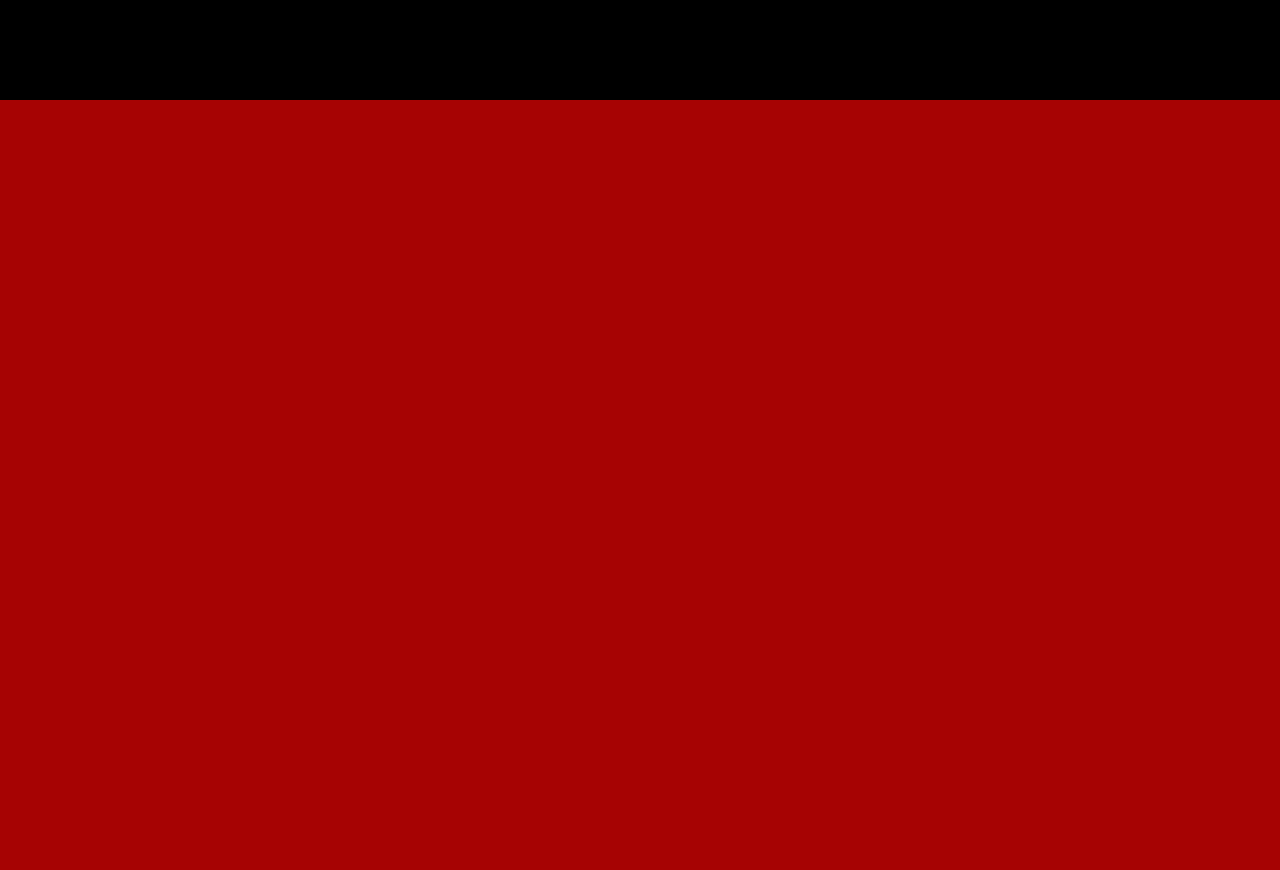
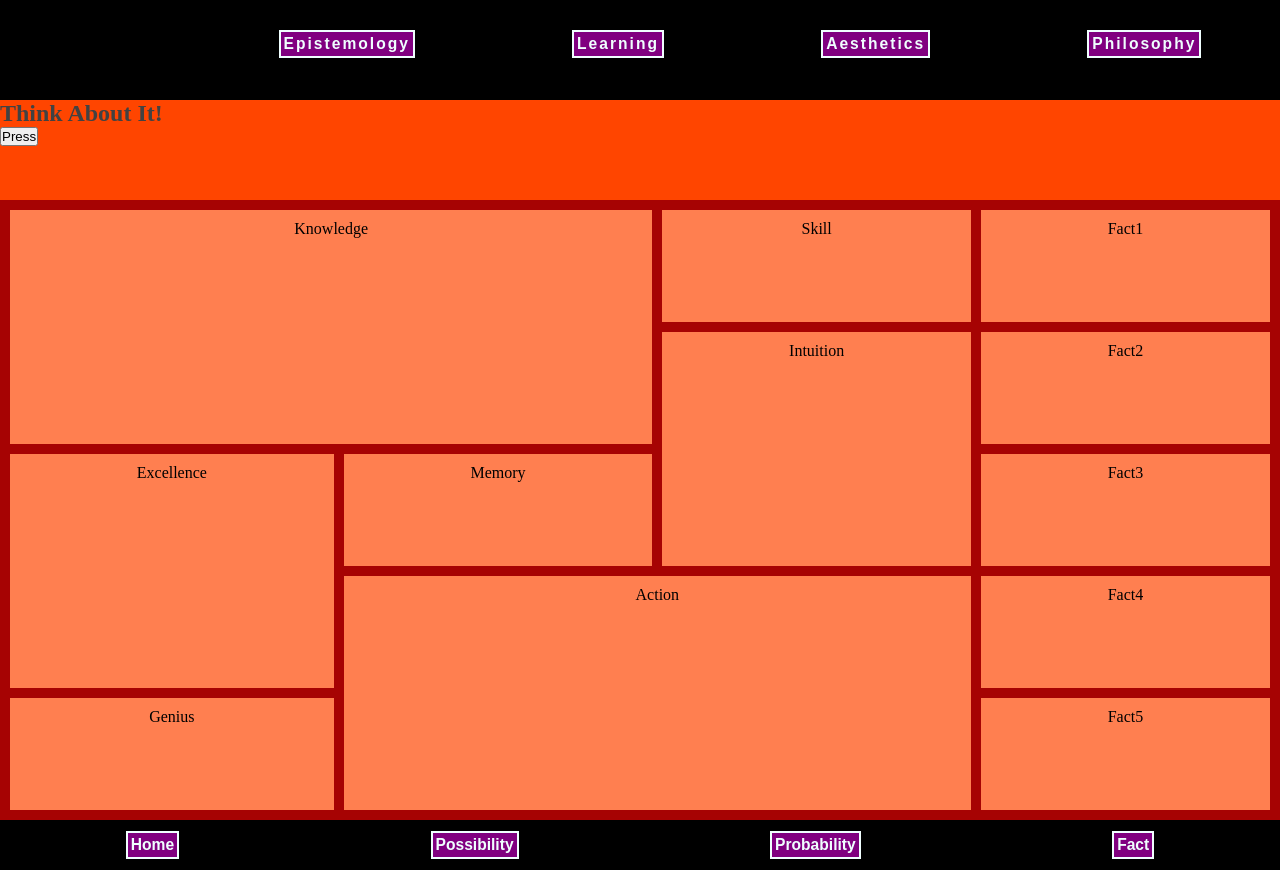
Before and after one commit to Simmer999/Kavana, a plain HTML site: page Kavana/Phil-links/plaus.html in a window 1280 px wide. Before the commit the page ends 800 px from the top, so only its background shows below. Drawn offline with Linux system fonts and the light colour scheme.

Commit message:
add modified plaus.html and navBar.css files

```diff
--- a/Kavana/Phil-links/navBar-plaus.css
+++ b/Kavana/Phil-links/navBar-plaus.css
@@ -7,9 +7,14 @@ body {
     background: #a60303;
 }
 .wrapper {
+    width: 100%;
+    height: 100vh;
+                }
+                .header-container {
                     background: transparent;
-    position: fixed;
+                    /* position: fixed; */
                     display: block;
+                    width: auto;
                     left: 0;
                     top: 0;
                     right: 0;
@@ -23,13 +28,42 @@ body {
                 }
                 .header-black-shell {
                     background: black;
-    position: fixed;
                     display: block;
-    left: 0;
+                    width: auto;
                     top: 0;
-    right: 0;
                     height: 100px;
                     z-index: 12;
+                }
+                .logo {
+                    height: 100px;
+                    width: 100px;
+                    float: left;
+                    margin-left: 100px;
+                }
+                .navBar {
+                    display: flex;
+                    justify-content: space-around;
+                    /* overflow: hidden; */
+                    /* min-width: 150px; */
+                    flex-wrap: wrap;
+                }
+                .nav-btn-container {
+                    padding: 30px 0;
+                    height: 100px;
+                    }
+                .nav-btn {
+
+                    margin: auto;
+                    background: purple;
+                    color: azure;
+                    padding: 3px;
+                    border: 2px solid azure;
+                    letter-spacing: 2px;
+                    float: left;
+
+                }
+                .header-orange-container {
+                    height: 100px;
                 }
                 .header-orange-shell {
                     background: black;
@@ -37,5 +71,65 @@ body {
                     display: block;
                     background-color: orangered;
                     width: 100vw;
-L   height: 100px;
+                    height: 100px;
                 }
+                .center {
+                    margin: auto;
+                    width: 50%;
+                    border: 3px solid green;
+                    padding: 10px;
+                }
+
+.content-container {
+    display: grid;
+}
+.item1 { grid-area: Knowledge; }
+.item2 { grid-area: Skill; }
+.item3 { grid-area: Intuition; }
+.item4 { grid-area: Memory; }
+.item5 { grid-area: Excellence;}
+.item6 { grid-area: Genius;}
+.item7 { grid-area: Action;}
+.item8 { grid-area: Fact1;}
+.item9 { grid-area: Fact2;}
+.item10 { grid-area: Fact3;}
+.item11 { grid-area: Fact4;}
+.item12 { grid-area: Fact5;}
+
+.grid-container {
+    display: grid;
+    grid-template-areas:
+        'Knowledge Knowledge Skill Fact1'
+        'Knowledge Knowledge Intuition Fact2'
+        'Excellence Memory Intuition Fact3'
+        'Excellence Action Action Fact4'
+        'Genius Action Action Fact5';
+        gap: 10px;
+        background: #a60303;
+        padding: 10px;
+}
+.grid-container > div {
+    background: coral;
+    text-align: center;
+    padding: 10px;
+    min-height: 14vh;
+}
+.item8, .item9, .item10, .item11,  .item12 {
+    background: #000000;
+}
+                .footer-container {
+                    width: 100vw;
+                    height: 50px;
+                    top: 100%;
+                    background: #000000;
+                    position: sticky;
+                    display: flex;
+                    justify-content: space-around;
+                }
+                .footer-btn {
+                    background: purple;
+                    color: azure;
+                    padding: 3px;
+                    border: 2px solid azure;
+                    margin: auto;
+                }
--- a/Kavana/Phil-links/plaus.html
+++ b/Kavana/Phil-links/plaus.html
@@ -7,30 +7,64 @@
     <link rel="stylesheet" href="navBar-plaus.css">
 </head>
 <body>
-    <div class="wrapper"> <!-- wrapper  -->
-        <div class="header-black-shell">  <!-- black-->
+    <div class="wrapper">
+        <div class="header-container">
+            <div class="header-black-shell">
                 <div class="header-black-interior">
-                <div class="logo"></div>  <!-- logo-->
-                <div class="navBar"></div>  <!--nav links -->
+                    <div class="logo"></div>
+                    <div class="navBar">
+                        <div class="nav-btn-container">
+                            <button class="nav-btn"><h3>Epistemology</h3></button>
+                        </div>
+                        <div class="nav-btn-container">
+                            <button class="nav-btn"><h3>Learning</h3></button>
+                        </div>
+                        <div class="nav-btn-container">
+                            <button class="nav-btn"><h3>Aesthetics</h3></button>
+                        </div>
+                        <div class="nav-btn-container">
+                            <button class="nav-btn"><h3>Philosophy</h3></button>
                         </div>
                     </div>
-        <div class="header-orange-shell">  <!-- orange-->
-            <div class="g"> <!-- sticky bar -->
-                <div class="h"></div>  <!-- paragraph -->
-                <div class="i"></div>  <!-- request for action -->
+                </div>
+            </div>
+            <div class="header-orange-container">
+                <div class="header-orange-shell">
+                    <div class="orange-paragraph">
+                        <h2>Think About It!</h2>
+                    </div>
+                    <div class="orange-btn">
+                        <button>Press</button></div>
                 </div>
             </div>
         </div>
 
+        <div class="content-container">
+            <div class="grid-container">
+                <div class="item item1">Knowledge</div>
+                <div class="item item2">Skill</div>
+                <div class="item item3">Intuition</div>
+                <div class="item item4">Memory</div>
+                <div class="item item5">Excellence</div>
+                <div class="item item6">Genius</div>
+                <div class="item item7">Action</div>
+                <div class="item item8">Fact1</div>
+                <div class="item item9">Fact2</div>
+                <div class="item item10">Fact3</div>
+                <div class="itme item11">Fact4</div>
+                <div class="item item12">Fact5</div>
+        </div>
 
-
-
-
+        <div class="footer-container">
+            <button class="footer-btn"><h3>Home</h3></button>
+            <button class="footer-btn"><h3>Possibility</h3></button>
+            <button class="footer-btn"><h3>Probability</h3></button>
+            <button class="footer-btn"><h3>Fact</h3></button>
 
             <div class="a"></div>
             <div class="a"></div>
             <div class="a"></div>
-   <div class="a"></div>
-
+        </div>
+    </div>
 </body>
 </html>
```
Lines whose indentation alone changed are shown as unchanged.
